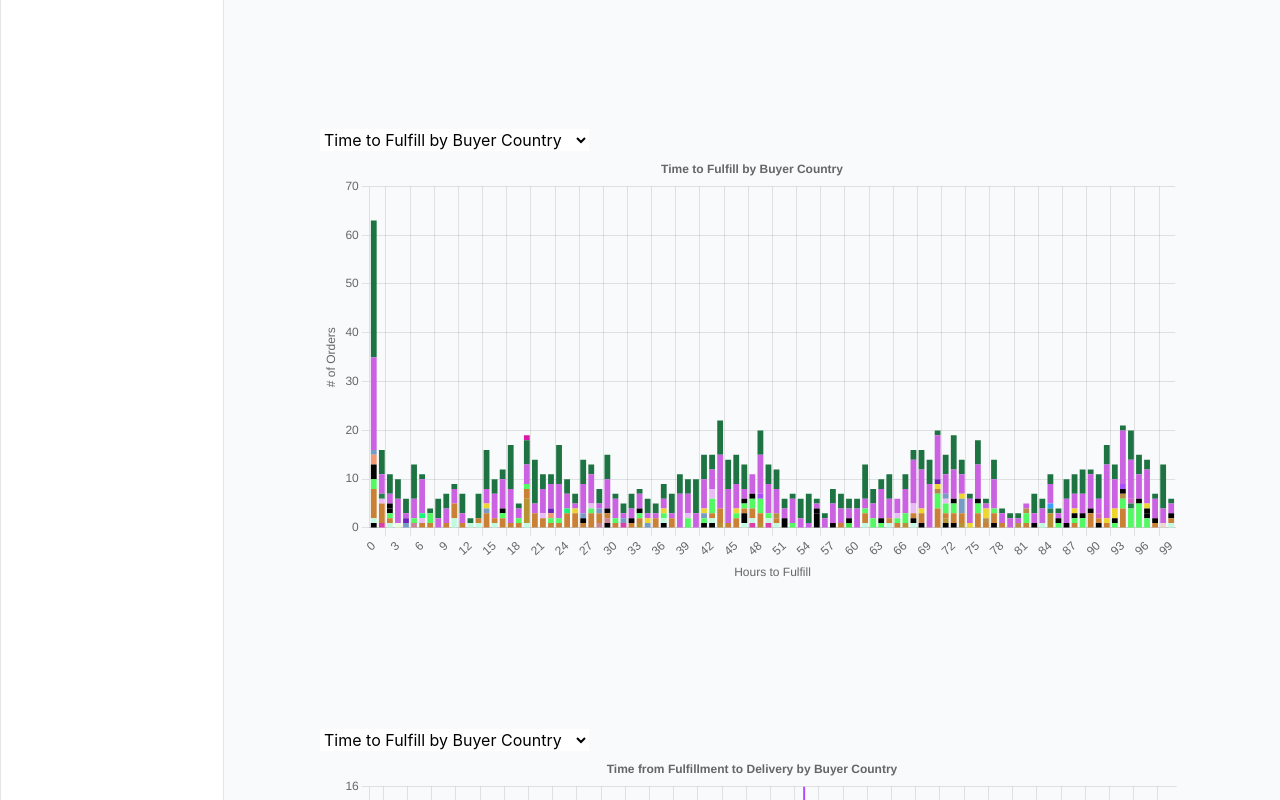
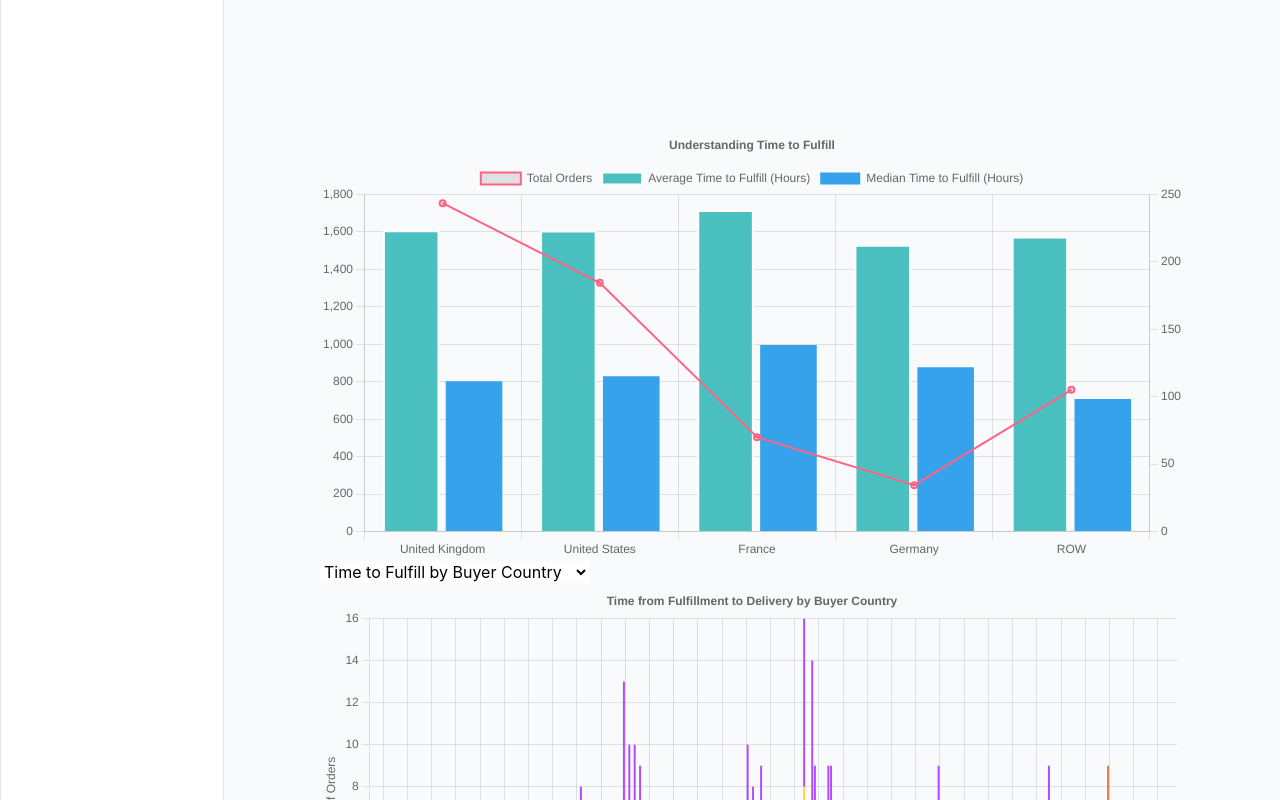
Before and after one commit to Gaurav-Narayan-Varma/fleek, a React (Vite) app: page /data in a window 1280 px wide. Shown: the part 720-1520 px from the top of the page. Built offline with nearby package versions, Linux system fonts and the light colour scheme.

Commit message:
added more readable time to fulfill (by buyer) chart

```diff
--- a/src/components/Data.tsx
+++ b/src/components/Data.tsx
@@ -1,7 +1,8 @@
 import TATChart from './TATChart'
-import TTFChart from './TTFChart'
+import TTFByHourChart from './TTFByHourChart'
 import FTDChart from './FTDChart'
 import StageStackChart from './StageStackChart'
+import TTFByCountryChart from './TTFByCountryChart'
 
 function Data() {
     return (
@@ -18,12 +19,17 @@ function Data() {
             <li className='mb-2 inline-block transition ease-in-out delay-50'>
               <a className='w-full hover:bg-zinc-800 text-black hover:text-white h-5 mb-8' href='#a2q2'>Understanding turn around times - Area 2: Question 2</a>
             </li>
+            <br></br>
+            <li className='mb-2 inline-block transition ease-in-out delay-50'>
+              <a className='w-full hover:bg-zinc-800 text-black hover:text-white h-5 mb-8' href='#a1q1a'>Appendix</a>
+            </li>
           </ul>
         </div>
-        <TTFChart />
+        <TTFByCountryChart />
         <FTDChart />
         <StageStackChart />
         <TATChart />
+        <TTFByHourChart />
       </section>
     )
 }
--- /dev/null
+++ b/src/components/TTFByCountryChart.tsx
@@ -0,0 +1,90 @@
+import React from 'react';
+import {
+  Chart as ChartJS,
+  LinearScale,
+  CategoryScale,
+  BarElement,
+  PointElement,
+  LineElement,
+  Legend,
+  Tooltip,
+  LineController,
+  BarController,
+} from 'chart.js';
+import { Chart } from 'react-chartjs-2';
+import OrderCount from '../data/order_count.json'
+import TTFBuyer from '../data/ttf_row_buyer.json'
+import TTFBuyerMedian from '../data/ttf_row_buyer_median.json'
+
+ChartJS.register(
+  LinearScale,
+  CategoryScale,
+  BarElement,
+  PointElement,
+  LineElement,
+  Legend,
+  Tooltip,
+  LineController,
+  BarController
+);
+
+const labels = ['United Kingdom', 'United States', 'France', 'Germany', 'ROW'];
+
+const options = {
+    plugins: {
+      title: {
+        display: true,
+        text: 'Understanding Time to Fulfill',
+      },
+    },
+    scales: {
+      y: {
+        type: 'linear' as const,
+        display: true,
+        position: 'left' as const,
+      },
+      y1: {
+        type: 'linear' as const,
+        display: true,
+        position: 'right' as const,
+        grid: {
+          drawOnChartArea: false,
+        },
+      },
+    },
+  };
+
+const data = {
+  labels,
+  datasets: [
+    {
+        type: 'line' as const,
+        label: 'Total Orders',
+        borderColor: 'rgb(255, 99, 132)',
+        borderWidth: 2,
+        fill: false,
+        data: Object.values(OrderCount[1]),
+        yAxisID: 'y',
+    },
+    {
+        type: 'bar' as const,
+        label: 'Average Time to Fulfill (Hours)',
+        backgroundColor: 'rgb(75, 192, 192)',
+        data: Object.values(TTFBuyer[1]),
+        borderColor: 'white',
+        borderWidth: 2,
+        yAxisID: 'y1',
+    },
+    {
+        type: 'bar' as const,
+        label: 'Median Time to Fulfill (Hours)',
+        backgroundColor: 'rgb(53, 162, 235)',
+        data: Object.values(TTFBuyerMedian[1]),
+        yAxisID: 'y1',
+    },
+  ],
+};
+
+export default function TTFByCountryChart() {
+  return <Chart options={options} type='bar' data={data} />;
+}
--- a/src/components/TTFChart.tsx
+++ b/src/components/TTFByHourChart.tsx
@@ -88,7 +88,7 @@ const ttfVendorSets = Object.values(TtfVendorData).map((country) => {
     }
 })
 
-export default function TTFChart() {
+export default function TTFByHourChart() {
     const [option, setOption] = useState<string>('buyer')
 
     const data = {
@@ -136,7 +136,7 @@ export default function TTFChart() {
     };
 
     return (
-        <div id='a1q1' className='mb-36'>
+        <div id='a1q1a' className='mb-36'>
             <select onChange={(e) => setOption(e.target.value)} className='text-black bg-white'>
                 <option value='buyer'>Time to Fulfill by Buyer Country</option>
                 <option value='vendor'>Time to Fulfill by Vendor Country</option>
--- /dev/null
+++ b/src/data/order_count.json
@@ -0,0 +1,10 @@
+{
+  "0": {
+    "1": "United Kingdom",
+    "2": "United States",
+    "3": "France",
+    "4": "Germany",
+    "5": "ROW"
+  },
+  "1": { "1": 1753, "2": 1328, "3": 504, "4": 248, "5": 757 }
+}
--- /dev/null
+++ b/src/data/ttf_row_buyer.json
@@ -0,0 +1,10 @@
+{
+  "0": {
+    "1": "United States",
+    "2": "United Kingdom",
+    "3": "France",
+    "4": "Germany",
+    "5": "ROW"
+  },
+  "1": { "1": 223.5, "2": 223.3, "3": 238.5, "4": 212.6, "5": 218.7 }
+}
--- /dev/null
+++ b/src/data/ttf_row_buyer_median.json
@@ -0,0 +1,10 @@
+{
+  "0": {
+    "1": "United States",
+    "2": "United Kingdom",
+    "3": "France",
+    "4": "Germany",
+    "5": "ROW"
+  },
+  "1": { "1": 111.4, "2": 115.2, "3": 138.4, "4": 121.9, "5": 98.4 }
+}
```
